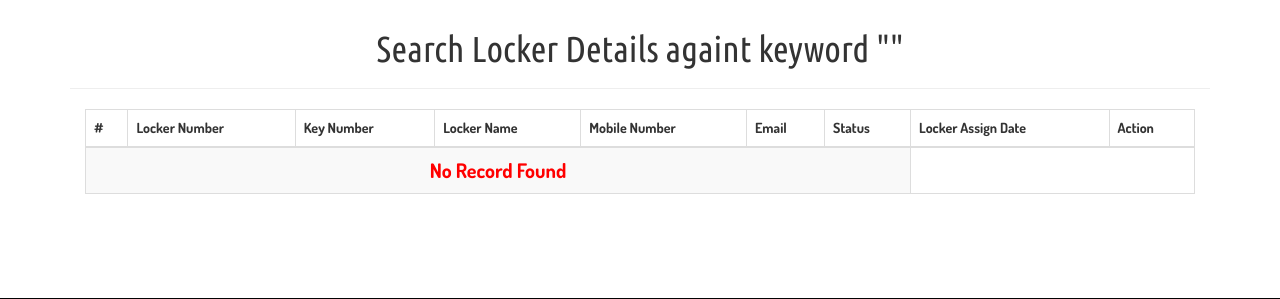
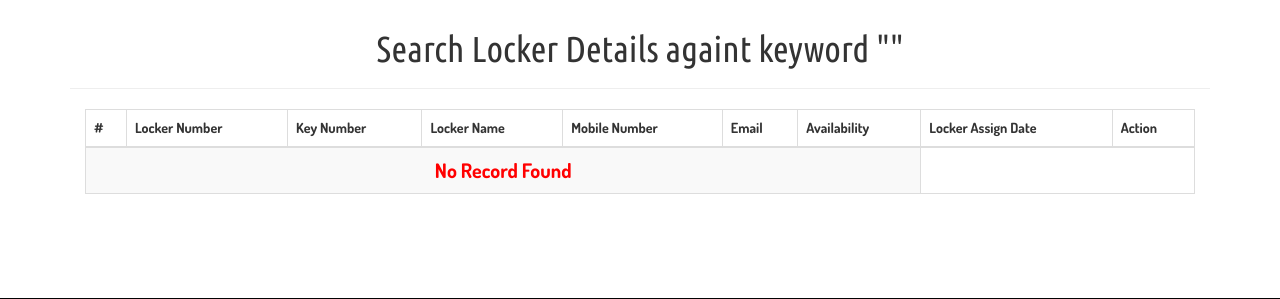
Before and after one commit to NADUN-TILAN/MSS-HLMS, a PHP site: page /lock/search-locker-details.php in a window 1280 px wide. Shown: the part 839-1138 px from the top of the page. Run offline with PHP 8.4, Linux system fonts and the light colour scheme; data that the repository does not hold is empty; some libraries are stand-ins or nearby versions.

Commit message:
change table col name

```diff
--- a/search-locker-details.php
+++ b/search-locker-details.php
@@ -58,7 +58,7 @@ error_reporting(0);
 								<th>Locker Name</th>
 								<th>Mobile Number</th>
 								<th>Email</th>
-								<th>Status</th>
+								<th>Availability</th>
 								<th>Locker Assign Date</th>
 								<th>Action</th>
 							</tr>
```
